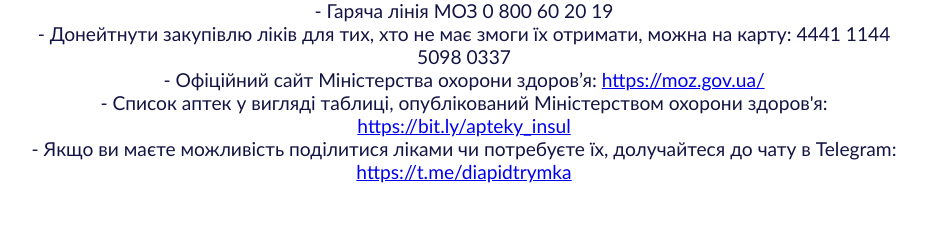
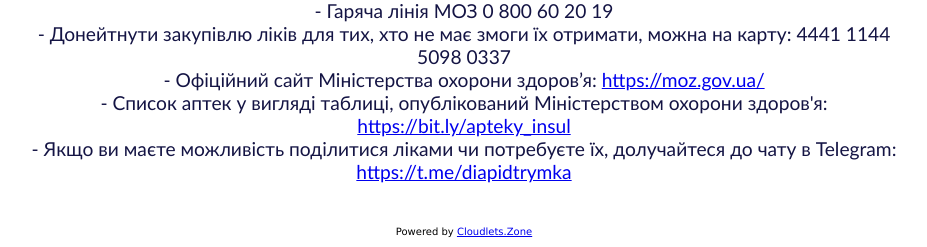
Before and after one commit to piotr-konorski/medicine-warriors, a FastAPI app: template app/templates/index.html in a window 1280 px wide. Shown: the part 2012-2259 px from the top of the page, without its empty margins (176-1103 px from the left). Before the commit the page ends 2195 px from the top, so only its background shows below. Run offline with FastAPI, Linux system fonts and the light colour scheme; the template is opened without the code that fills it, so the values that code supplies are empty; parts of the project's set-up code (start-up, migrations or seed data) failed here and were passed over; some libraries are stand-ins or nearby versions.

Commit message:
add cloudlets.zone footnote

```diff
--- a/app/templates/index.html
+++ b/app/templates/index.html
@@ -94,8 +94,6 @@
   </div>
   <br>
 
-
-  <!-- <div id="sfc2l36yq5awq68bt9zappkx7668fbksep5"></div><script type="text/javascript" src="https://counter4.stat.ovh/private/counter.js?c=2l36yq5awq68bt9zappkx7668fbksep5&down=async" async></script><noscript><a href="https://www.freecounterstat.com" title="website counter"><img src="https://counter4.stat.ovh/private/freecounterstat.php?c=2l36yq5awq68bt9zappkx7668fbksep5" border="0" title="website counter" alt="website counter"></a></noscript> -->
-
+  <center><font color="black" face="Geneva, sans-serif" size="0">Powered by <a href=https://cloudlets.zone>Cloudlets.Zone</a></font></center>
 </body>
 </html>
```
